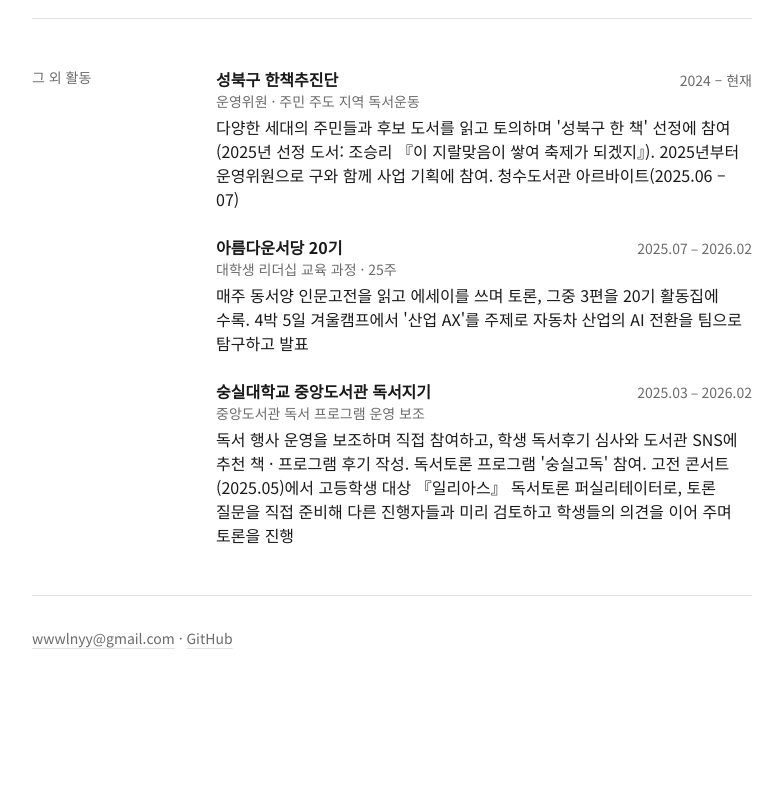
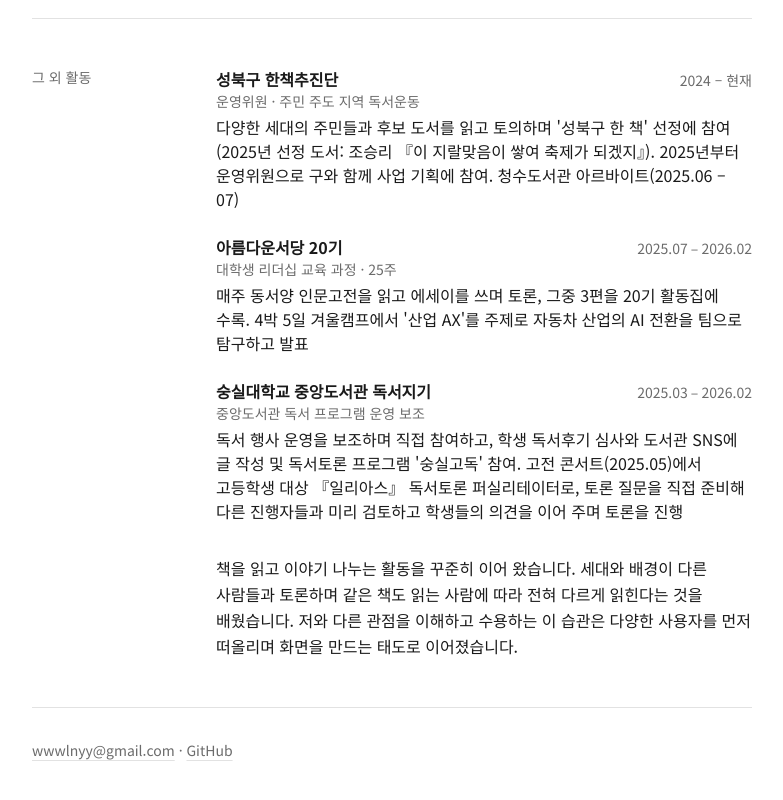
Before and after one commit to wwwlnyy/leenayoung.resume, a Next.js app: page / in a window 1280 px wide. Shown: the part 2771-3571 px from the top of the page, without its empty margins (248-1031 px from the left). Before the commit the page ends 3483 px from the top, so only its background shows below. Built offline with nearby package versions, Linux system fonts and the light colour scheme.

Commit message:
feat: 그 외 활동 섹션 수정

```diff
--- a/content/profile.ts
+++ b/content/profile.ts
@@ -70,9 +70,12 @@ export const otherActivities: readonly Experience[] = [
     role: "중앙도서관 독서 프로그램 운영 보조",
     period: "2025.03 – 2026.02",
     description:
-      "독서 행사 운영을 보조하며 직접 참여하고, 학생 독서후기 심사와 도서관 SNS에 추천 책 · 프로그램 후기 작성. 독서토론 프로그램 '숭실고독' 참여. 고전 콘서트(2025.05)에서 고등학생 대상 『일리아스』 독서토론 퍼실리테이터로, 토론 질문을 직접 준비해 다른 진행자들과 미리 검토하고 학생들의 의견을 이어 주며 토론을 진행",
+      "독서 행사 운영을 보조하며 직접 참여하고, 학생 독서후기 심사와 도서관 SNS에 글 작성 및 독서토론 프로그램 '숭실고독' 참여. 고전 콘서트(2025.05)에서 고등학생 대상 『일리아스』 독서토론 퍼실리테이터로, 토론 질문을 직접 준비해 다른 진행자들과 미리 검토하고 학생들의 의견을 이어 주며 토론을 진행",
   },
 ];
+
+export const otherActivitiesSummary =
+  "책을 읽고 이야기 나누는 활동을 꾸준히 이어 왔습니다. 세대와 배경이 다른 사람들과 토론하며 같은 책도 읽는 사람에 따라 전혀 다르게 읽힌다는 것을 배웠습니다. 저와 다른 관점을 이해하고 수용하는 이 습관은 다양한 사용자를 먼저 떠올리며 화면을 만드는 태도로 이어졌습니다.";
 
 export const education: Experience = {
   title: "숭실대학교",
--- a/src/app/page.tsx
+++ b/src/app/page.tsx
@@ -2,6 +2,7 @@ import {
   education,
   experiences,
   otherActivities,
+  otherActivitiesSummary,
   profile,
   skills,
   strengths,
@@ -74,6 +75,7 @@ export default function Home() {
 
         <LabeledSection id="other-activities" label="그 외 활동">
           <ExperienceList items={otherActivities} />
+          <p className="mt-8 leading-relaxed">{otherActivitiesSummary}</p>
         </LabeledSection>
       </main>
 
```
